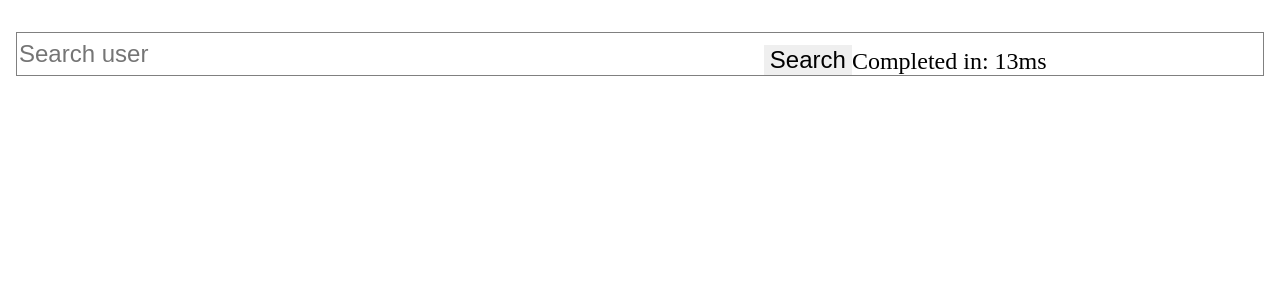
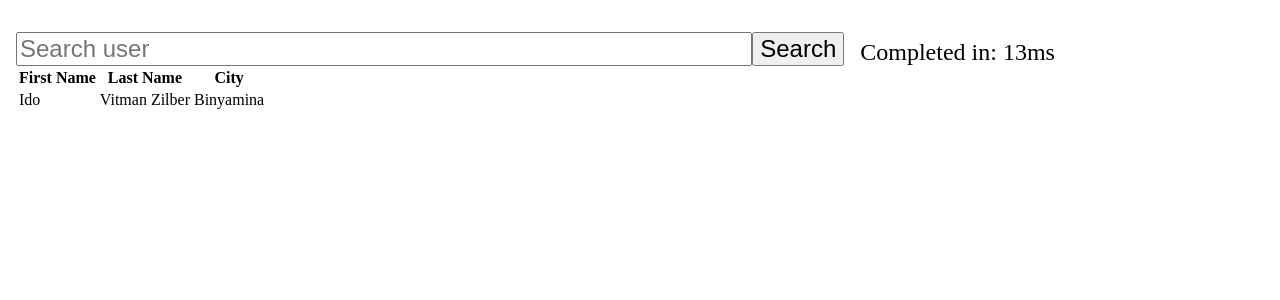
Before and after one commit to idogit123/user-search, a Next.js app in the folder user-search-frontend/: page / in a window 1280 px wide. Shown: the top 300 px of the page. Built offline with nearby package versions, Linux system fonts and the light colour scheme.

Commit message:
Sepetating main page to components

```diff
--- a/user-search-frontend/src/app/page.module.css
+++ b/user-search-frontend/src/app/page.module.css
@@ -1,31 +1,3 @@
 #main {
     padding-top: 1rem;
 }
-
-#querySection {
-    display: flex;
-    flex-direction: row;
-    justify-content: space-around;
-    align-items: end;
-    font-size: 1.5rem;
-    border: 1px solid grey;
-}
-
-#queryInput {
-    flex-grow: 2;
-    font-size: 1.5rem;
-    height: 2.5rem;
-    border: none;
-    outline: none;
-}
-
-#queryButton {
-    font-size: 1.5rem;
-    border: none;
-}
-
-#queryTimer {
-    width: fit-content;
-    margin: 0;
-    flex-grow: 1;
-}
--- a/user-search-frontend/src/app/page.tsx
+++ b/user-search-frontend/src/app/page.tsx
@@ -1,13 +1,12 @@
+import QuerySection from '@/components/QuerySection';
 import styles from './page.module.css'
+import SearchResults from '@/components/SearchResults';
 
 export default function Home() {
   return (
     <main id={styles.main}>
-      <section id={styles.querySection}>
-        <input id={styles.queryInput} type="text" name="query" placeholder='Search user' />
-        <button id={styles.queryButton}>Search</button>
-        <p id={styles.queryTimer}>Completed in: <span>13</span>ms</p>
-      </section>
+      <QuerySection />
+      <SearchResults />
     </main>
   );
 }
--- /dev/null
+++ b/user-search-frontend/src/components/QuerySection.tsx
@@ -0,0 +1,10 @@
+import styles from './querySection.module.css'
+
+export default function QuerySection()
+{
+    return <section id={styles.section}>
+        <input id={styles.input} type="text" name="query" placeholder='Search user' />
+        <button id={styles.button}>Search</button>
+        <p id={styles.timer}>Completed in: <span>13</span>ms</p>
+    </section>
+}
--- /dev/null
+++ b/user-search-frontend/src/components/SearchResults.tsx
@@ -0,0 +1,17 @@
+import styles from './searchResults.module.css'
+
+export default function SearchResults()
+{
+    return <table>
+        <tr>
+            <th>First Name</th>
+            <th>Last Name</th>
+            <th>City</th>
+        </tr>
+        <tr>
+            <td>Ido</td>
+            <td>Vitman Zilber</td>
+            <td>Binyamina</td>
+        </tr>
+    </table>
+}
--- /dev/null
+++ b/user-search-frontend/src/components/querySection.module.css
@@ -0,0 +1,23 @@
+#section {
+    display: flex;
+    flex-direction: row;
+    justify-content: space-around;
+    align-items: flex-end;
+    font-size: 1.5rem;
+}
+
+#input {
+    flex-grow: 2;
+    font-size: 1.5rem;
+}
+
+#button {
+    font-size: 1.5rem;
+}
+
+#timer {
+    width: fit-content;
+    margin: 0;
+    margin-left: 1rem;
+    flex-grow: 1;
+}
```
Also changed, not shown: user-search-frontend/src/components/searchResults.module.css (added).
